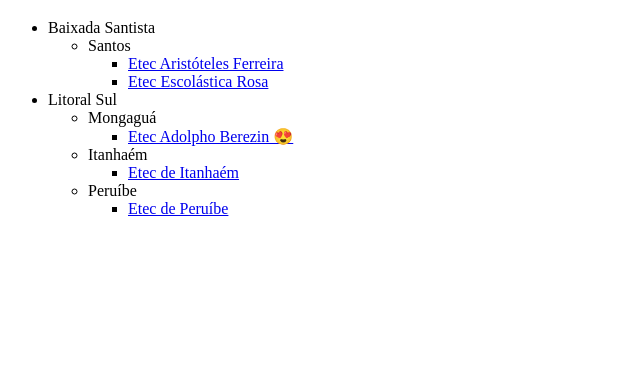
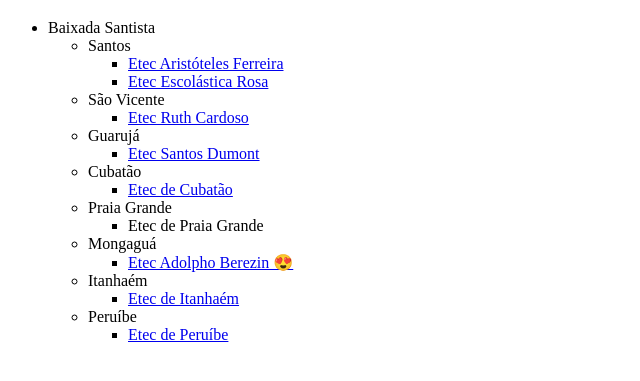
Before and after one commit to KevinSchinaider/etecs-baixada, a plain HTML site: page index.html in a window 1280 px wide. Shown: the part 61-442 px from the top of the page, without its empty margins (0-640 px from the left). Drawn offline with Linux system fonts and the light colour scheme.

Commit message:
Solução

```diff
--- a/index.html
+++ b/index.html
@@ -17,9 +17,22 @@
                 <li><a href="http://etecaf.com.br/">Etec Aristóteles Ferreira</a></li>
                 <li><a href="https://www.instagram.com/etecdonaescolasticarosa/">Etec Escolástica Rosa</a></li>
             </ul>
+                <li>São Vicente</li>
+            <ul>
+                <li><a href="http://etecdrc.com.br/">Etec Ruth Cardoso</a></li>
             </ul>
-        <li>Litoral Sul</li>
+                <li>Guarujá</li>
             <ul>
+                <li><a href="https://etecsantosdumont.com.br/">Etec Santos Dumont</a></li>
+            </ul>
+                <li>Cubatão</li>
+            <ul>
+                <li><a href="https://www.etecubatao.com.br/">Etec de Cubatão</a></li>
+            </ul>
+                <li>Praia Grande</li>
+            <ul>
+                    <li><a href="https://www.etecpg.com.br/"></a>Etec de Praia Grande</li>
+            </ul>
                 <li>Mongaguá</li>
             <ul>
                 <li><a href="http://eteab.com.br/">Etec Adolpho Berezin 😍</a></li>
```
Lines whose indentation alone changed are shown as unchanged.
